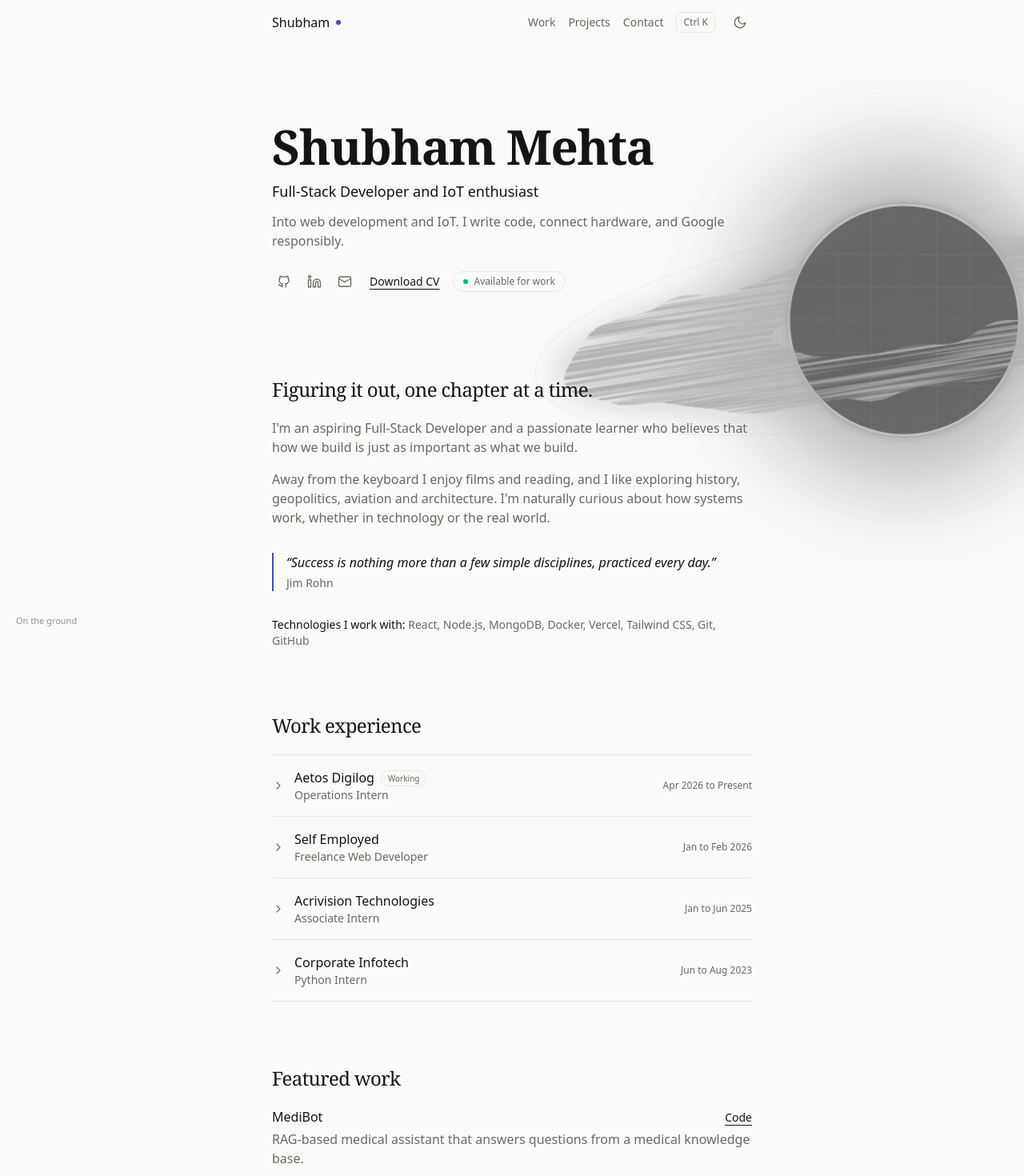
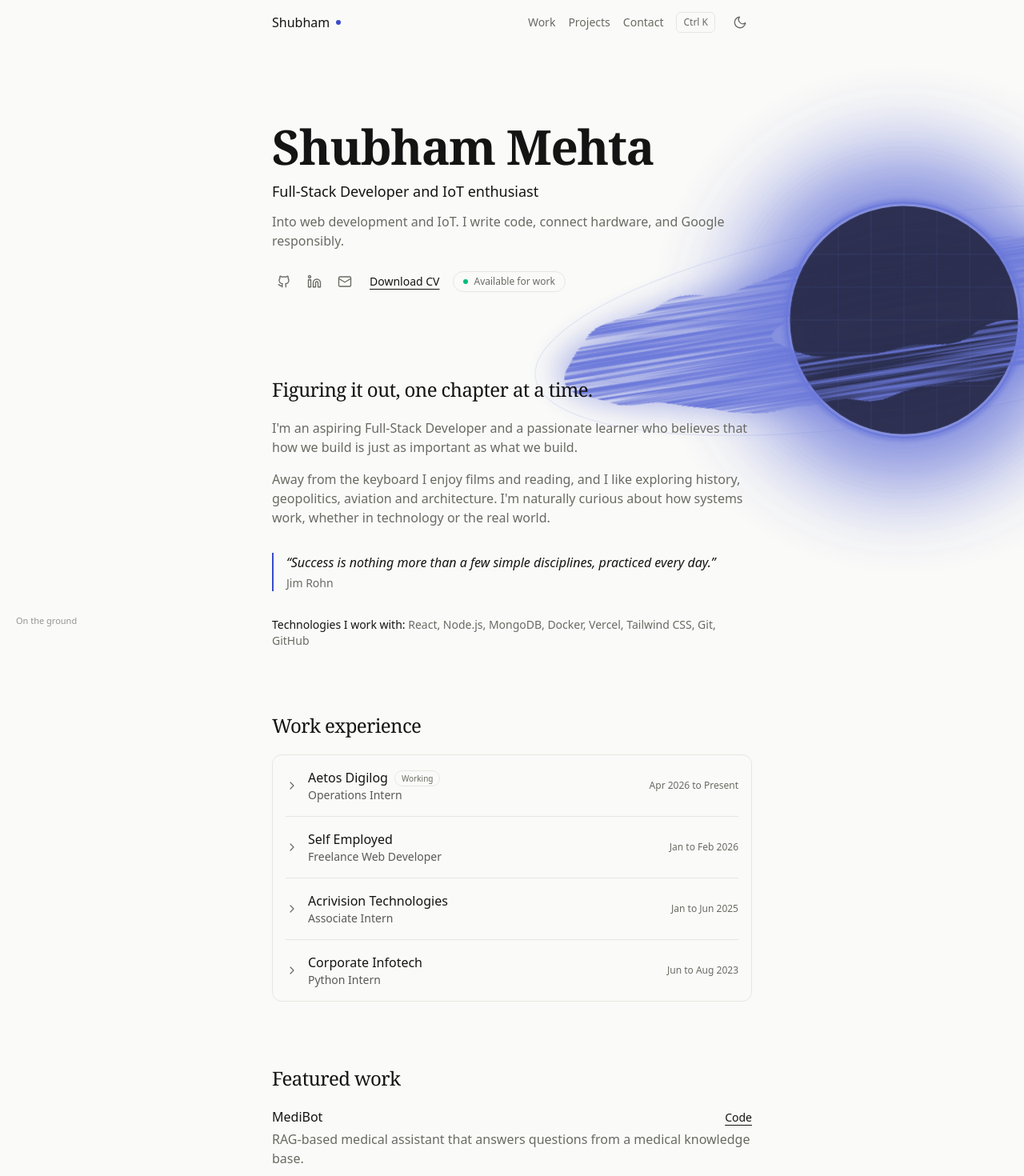
Before and after one commit to mshubham17/portfolio, a React (Vite) app: page / in a window 1280 px wide. Shown: the top 1470 px of the page at 80% size. Built offline with nearby package versions, Linux system fonts and the light colour scheme; a web font is replaced by a local one.

Commit message:
light mode

```diff
--- a/src/App.jsx
+++ b/src/App.jsx
@@ -147,18 +147,18 @@ export default function App() {
 
           <section id="work" aria-labelledby="work-h" className="scroll-mt-20 py-10">
             <H2 id="work-h">Work experience</H2>
-            <div className="divide-y divide-line border-y border-line">
+            <div className="divide-y divide-line rounded-xl border border-line bg-bg/80 px-4 backdrop-blur-md">
               {EXPERIENCE.map((e) => (
                 <details key={e.company} className="group py-4">
                   <summary className="flex cursor-pointer list-none items-center gap-3 [&::-webkit-details-marker]:hidden">
                     <span className="text-mute transition-transform group-open:rotate-90">{icons.chevron}</span>
                     <span className="min-w-0 flex-1">
                       <span className="block font-medium">{e.company}{e.current && <span className="ml-2 rounded-full border border-line px-2 py-0.5 align-middle text-[10px] font-normal text-mute">Working</span>}</span>
-                      <span className="block text-sm text-mute">{e.role}</span>
+                      <span className="block text-sm text-ink/70">{e.role}</span>
                     </span>
                     <span className="shrink-0 text-xs text-mute">{e.period}</span>
                   </summary>
-                  <ul className="mt-3 list-disc space-y-2 pl-12 text-sm text-mute">{e.points.map((p) => <li key={p}>{p}</li>)}</ul>
+                  <ul className="mt-3 list-disc space-y-2 pl-8 text-sm text-ink/80">{e.points.map((p) => <li key={p}>{p}</li>)}</ul>
                 </details>
               ))}
             </div>
--- a/src/components/BlackHole.jsx
+++ b/src/components/BlackHole.jsx
@@ -1,11 +1,26 @@
+import { useEffect, useRef } from "react";
+
 export function BlackHole() {
+  const ref = useRef(null);
+  useEffect(() => {
+    let t = false;
+    const on = () => {
+      t = false;
+      const p = Math.min(1, window.scrollY / (window.innerHeight * 0.9));
+      if (ref.current) ref.current.style.opacity = String(1 - 0.7 * p);
+    };
+    const h = () => { if (!t) { t = true; requestAnimationFrame(on); } };
+    on(); window.addEventListener("scroll", h, { passive: true });
+    return () => window.removeEventListener("scroll", h);
+  }, []);
   const disk = "M350 350m-320 0a320 64 0 1 0 640 0a320 64 0 1 0 -640 0M350 350m-118 0a118 23 0 1 0 236 0a118 23 0 1 0 -236 0";
   const w = { fill: "var(--bh-w)" };
   return (
+    <div ref={ref} aria-hidden="true" className="pointer-events-none fixed inset-0 z-0 overflow-hidden">
     <svg
       aria-hidden="true"
       viewBox="0 0 700 700"
-      className="pointer-events-none fixed z-0 -right-[230px] top-[20vh] w-[480px] opacity-45 sm:w-[700px] sm:opacity-60 lg:-top-20 lg:-right-[330px] lg:w-[960px] lg:opacity-65"
+      className="absolute -right-[230px] top-[20vh] w-[480px] opacity-90 dark:opacity-55 sm:w-[700px] sm:dark:opacity-65 lg:-top-20 lg:-right-[330px] lg:w-[960px] lg:dark:opacity-70"
     >
       <defs>
         <filter id="bh-streak" x="-10%" y="-60%" width="120%" height="220%">
@@ -44,7 +59,7 @@ export function BlackHole() {
       </g>
 
       {/* core */}
-      <circle cx="350" cy="350" r="104" fill="#000" opacity=".85" />
+      <circle cx="350" cy="350" r="104" style={{ fill: "var(--bh-core)" }} opacity=".92" />
       <g clipPath="url(#bh-core)" stroke="var(--bh-w)" strokeOpacity=".1" fill="none">
         {[-60, -30, 0, 30, 60].map((d) => (
           <g key={d}>
@@ -65,5 +80,6 @@ export function BlackHole() {
         </g>
       </g>
     </svg>
+    </div>
   );
 }
--- a/src/index.css
+++ b/src/index.css
@@ -6,12 +6,12 @@
 
 :root {
   --bg: #fafaf8; --ink: #141414; --mute: #6a6a64; --line: #e6e6e1; --card: #ffffff; --accent: #3b4cca;
-  --bh-w: #8a8a8a;
+  --bh-w: #5b6bd6; --bh-core: #0e1130;
   color-scheme: light;
 }
 .dark {
   --bg: #151412; --ink: #ece8e0; --mute: #9a958b; --line: #2b2925; --card: #1b1a17; --accent: #aab5ff;
-  --bh-w: #ffffff;
+  --bh-w: #ffffff; --bh-core: #000000;
   color-scheme: dark;
 }
 
```
